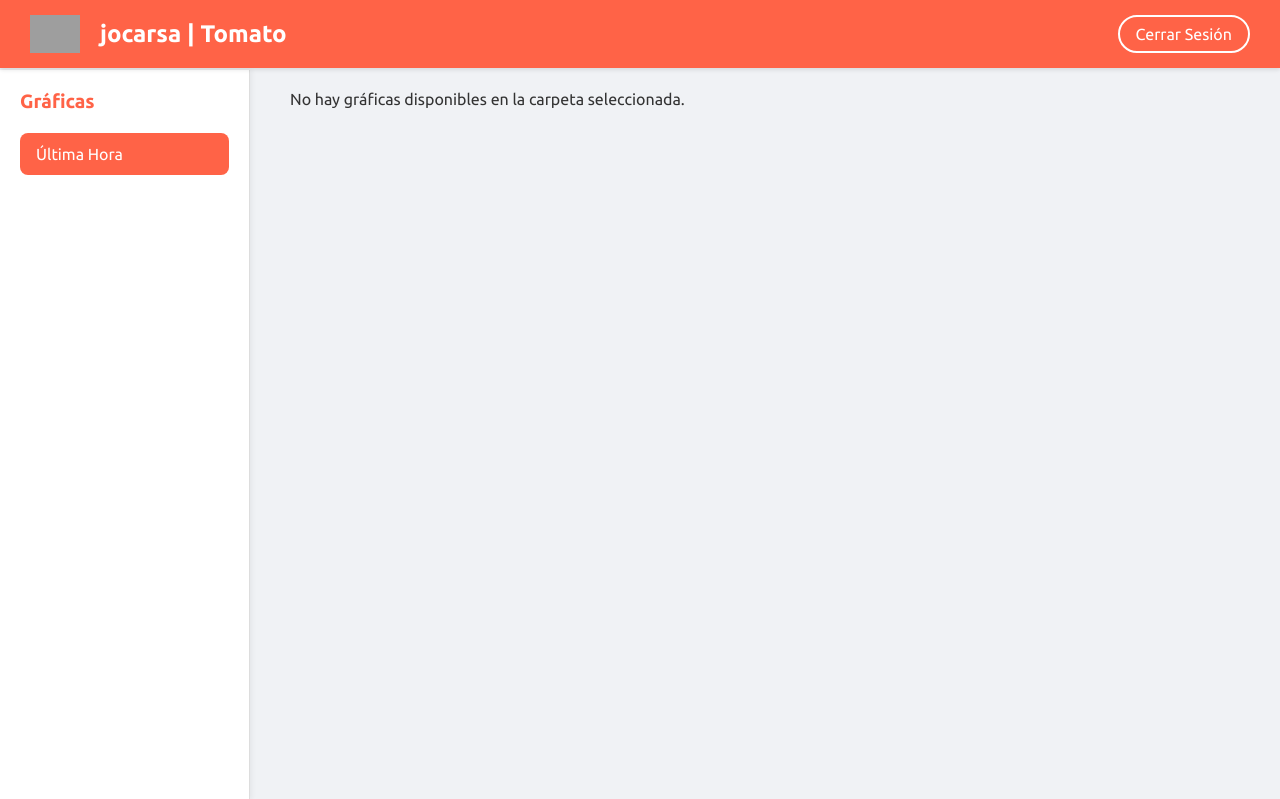
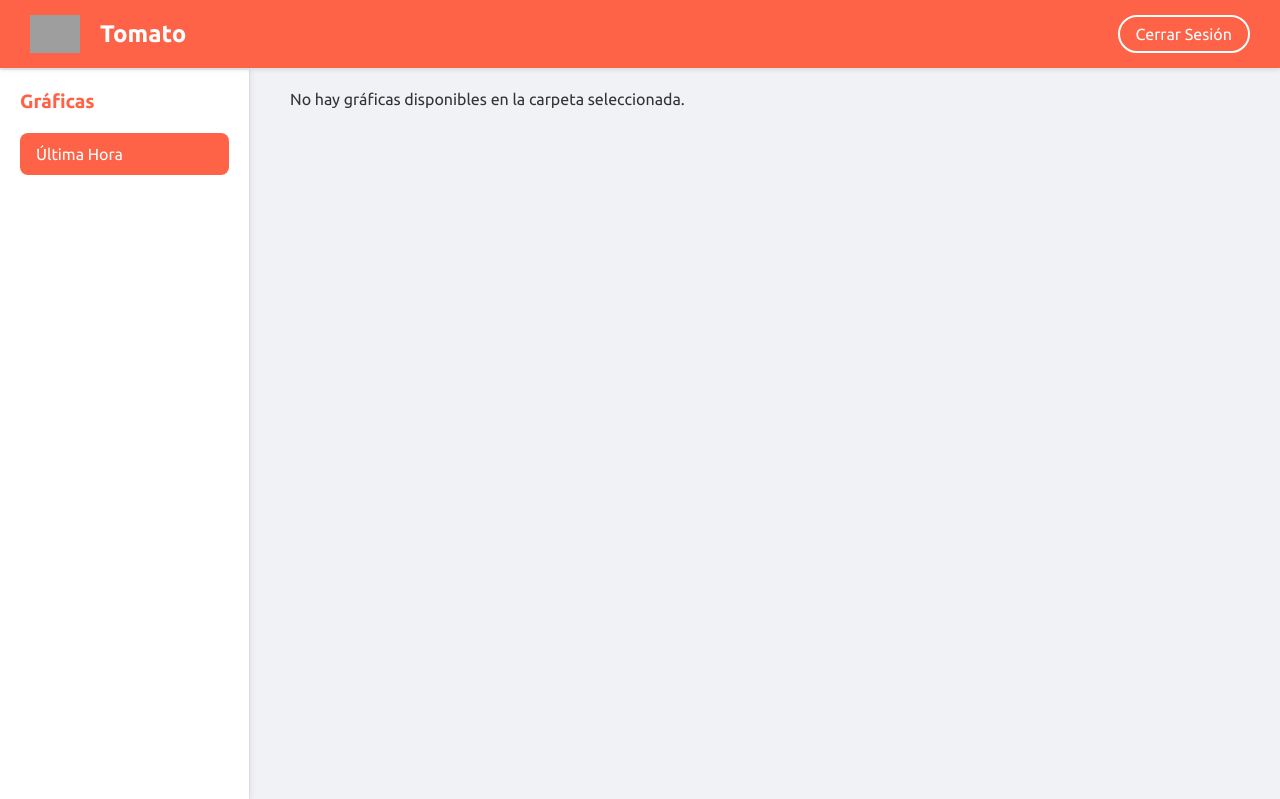
Before and after one commit to Danielcreux/Tomato, a PHP site: page /index.php in a window 1280 px wide. Shown: the top 799 px of the page. Run offline with PHP 8.4, Linux system fonts and the light colour scheme; the visitor is signed in with stand-in values (Sample User, id 1); grey boxes are pictures that could not be loaded.

Commit message:
005-actualizando

```diff
--- a/index.php
+++ b/index.php
@@ -62,7 +62,7 @@
 <head>
     <meta charset="UTF-8">
     <meta name="viewport" content="width=device-width, initial-scale=1.0">
-    <title>jocarsa | Tomato</title>
+    <title>Tomato</title>
     <link rel="icon" href="https://jocarsa.com/static/logo/tomato.png" type="image/svg+xml">
     <style>
     @import url('https://fonts.googleapis.com/css2?family=Ubuntu:ital,wght@0,300;0,400;0,500;0,700;1,300;1,400;1,500;1,700&display=swap');
@@ -325,7 +325,7 @@
     <?php if ($loggedIn): ?>
         <!-- Header -->
         <div class="header">
-            <div class="app-name"><img src="https://jocarsa.com/static/logo/tomato.png">jocarsa | Tomato</div>
+            <div class="app-name"><img src="https://jocarsa.com/static/logo/tomato.png">Tomato</div>
             <a href="index.php?action=logout" class="logout-button">Cerrar Sesión</a>
         </div>
 
```
